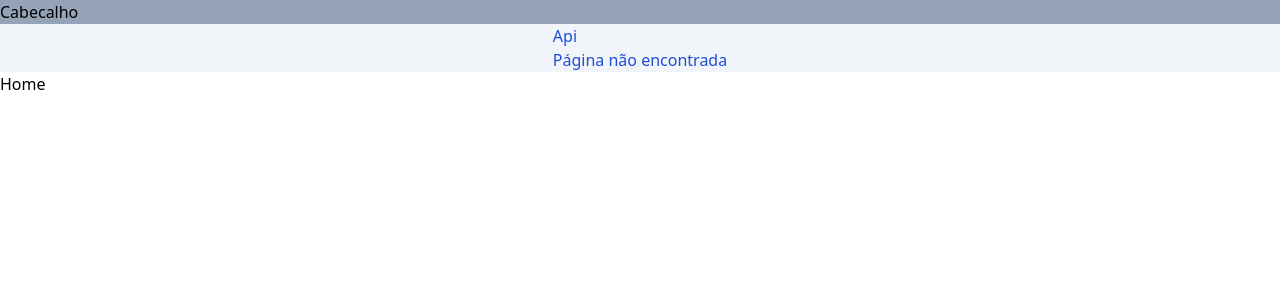
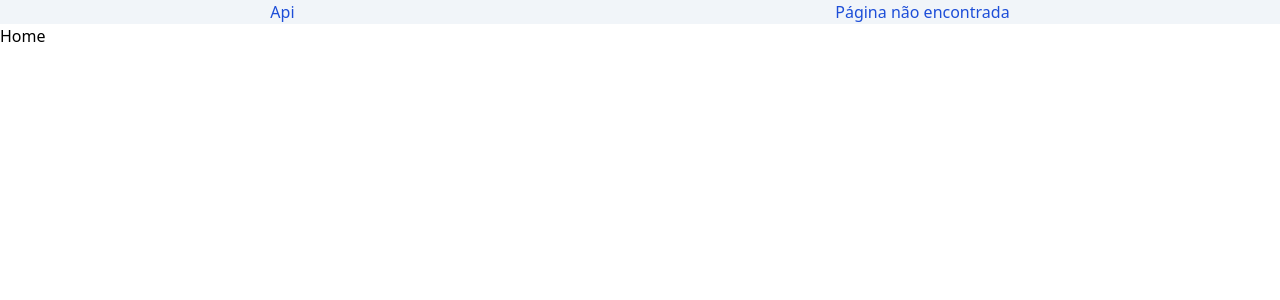
Before and after one commit to juvascoli/WorldsInCollision, a Next.js app in the folder cp04/: page / in a window 1280 px wide. Shown: the top 300 px of the page. Built offline with nearby package versions, Linux system fonts and the light colour scheme.

Commit message:
página public com img

```diff
--- a/cp04/src/app/api/route.tsx
+++ b/cp04/src/app/api/route.tsx
@@ -9,7 +9,6 @@ export async function GET(request: Request) {
         const result = await response.json();
         return NextResponse.json(result);
 
-
     } catch (error) {
 
         console.error(error);
--- /dev/null
+++ b/cp04/src/app/error/loading/loading.tsx
@@ -0,0 +1,16 @@
+import Image from "next/image"
+
+export default function notError() {
+    return (
+        <div>
+            (Loading...)
+            <figure>
+                <Image src="./images/404-page.jpg"
+                    width={500}
+                    height={500}
+                    alt={"error"} />
+                <figcaption>Erro 404</figcaption>
+            </figure>
+        </div>
+    )
+}
--- a/cp04/src/app/error/not-found.tsx
+++ b/cp04/src/app/error/notfound/not-found.tsx
@@ -1,11 +1,13 @@
 import Image from "next/image"
+
+import errorImage from '@/public/images/404-page.jpg'
 
 export default function notError() {
     return (
         <div>
             OPS! error 404! Page not Found
             <figure>
-                <Image src="./images/404-page.jpg"
+                <Image src={errorImage}
                     width={500}
                     height={500}
                     alt={"error"} />
--- a/cp04/src/app/globals.css
+++ b/cp04/src/app/globals.css
@@ -3,9 +3,6 @@
 @tailwind utilities;
 
 @layer components{
-  .cabecalho{
-      @apply bg-slate-400 w-full;
-  }
   .menu{
     @apply flex bg-slate-100 text-blue-700 justify-around
   }
--- a/cp04/src/components/Cabecalho/Cabecalho.tsx
+++ b/cp04/src/components/Cabecalho/Cabecalho.tsx
@@ -3,7 +3,6 @@ import Menu from "../Menu/Menu"
 export default function Cabecalho() {
     return (
         <header className="cabecalho">
-            <h1>Cabecalho</h1>
             <Menu />
         </header>
     )
--- a/cp04/src/components/Menu/Menu.tsx
+++ b/cp04/src/components/Menu/Menu.tsx
@@ -4,10 +4,10 @@ import Link from "next/link";
 export default function Menu() {
     return (
         <div>
-            <nav className="menu">
-                <ul>
+            <nav >
+                <ul className="menu">
                     <li><Link href="/api"> Api </Link></li>
-                    <li><Link href="/error"> Página não encontrada </Link></li>
+                    <li><Link href="/error/notfound"> Página não encontrada </Link></li>
                 </ul>
             </nav>
         </div>
```
Also changed, not shown: cp04/public/images/404-page.jpg (renamed from cp04/src/images/404-page.jpg), cp04/public/images/loading.jpg (added).
